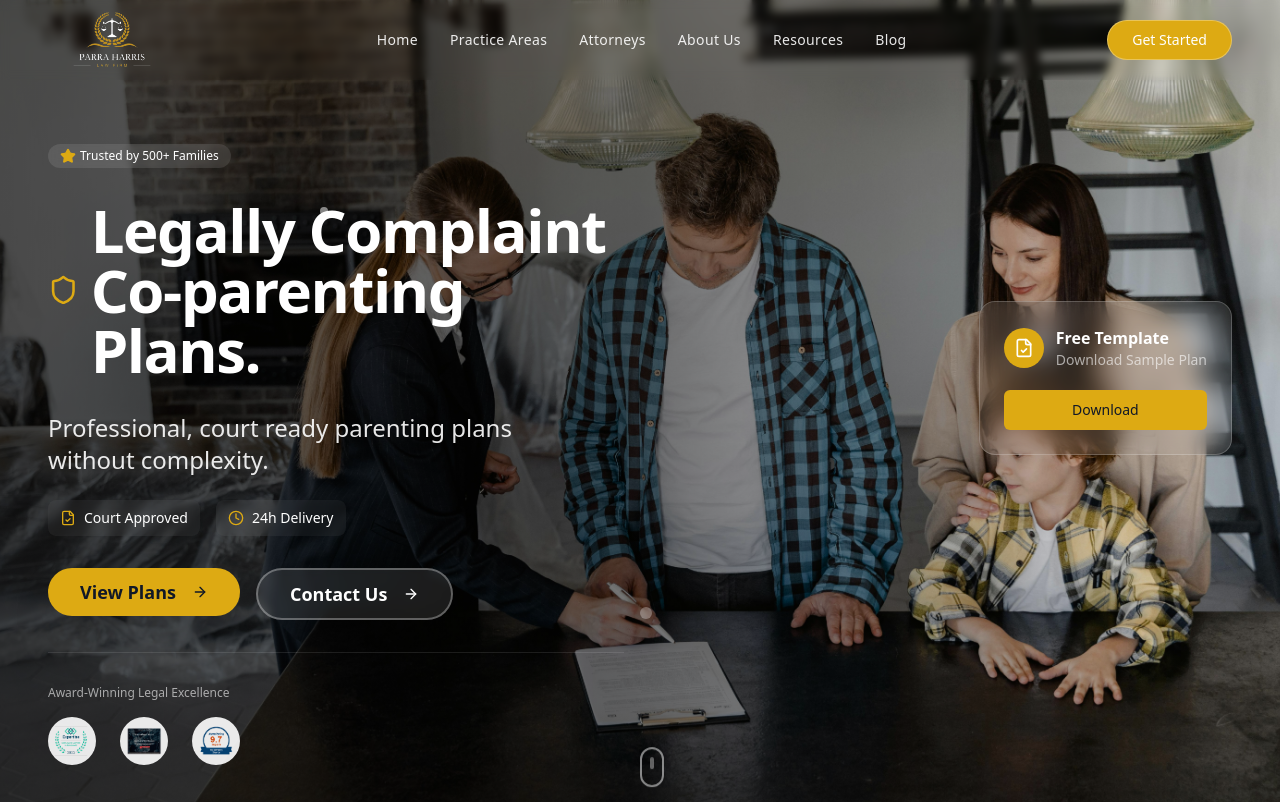
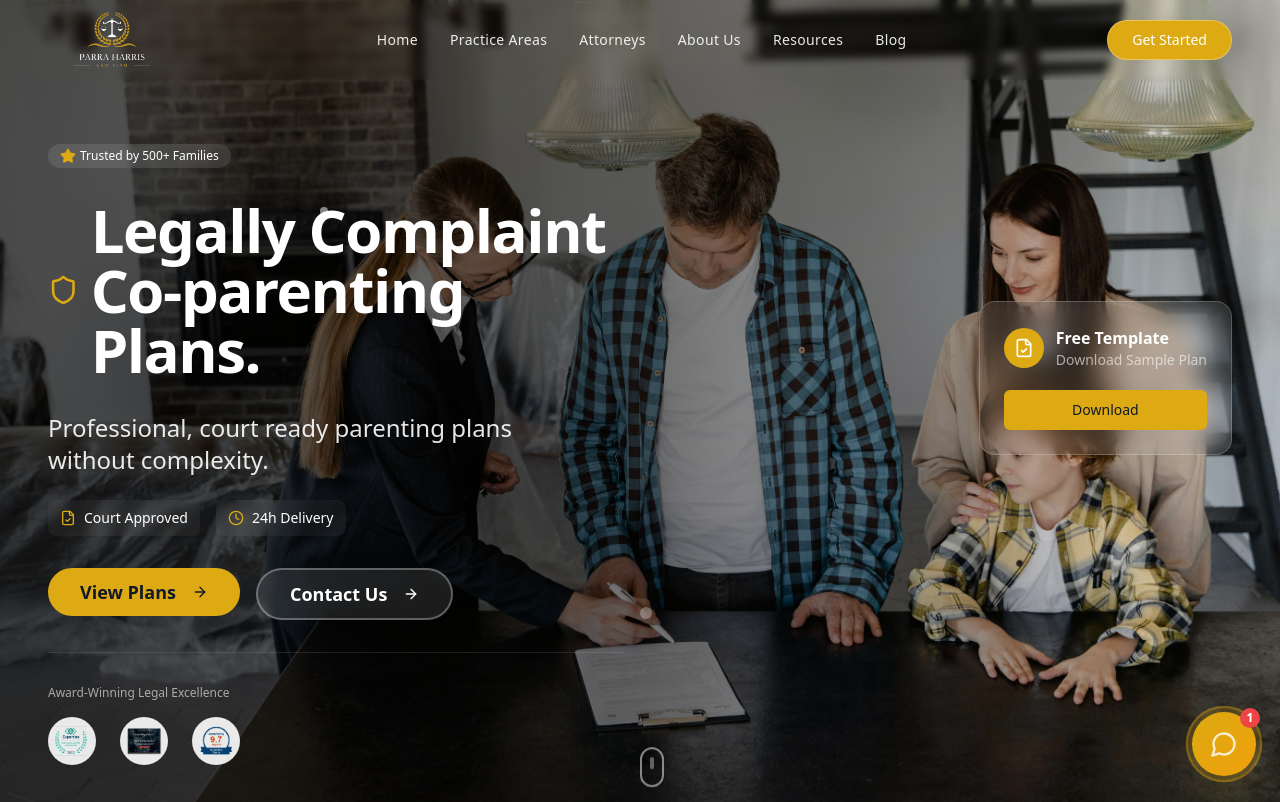
Before and after one commit to Vizx-Global/parraharrislaw_client, a React (Vite) app: page / in a window 1280 px wide. Shown: the top 802 px of the page. Built offline with nearby package versions, Linux system fonts and the light colour scheme; the HTML template or start-up script is replaced by a standard one.

Commit message:
added chat bubble

```diff
--- a/src/App.tsx
+++ b/src/App.tsx
@@ -6,6 +6,7 @@ import { BrowserRouter, Routes, Route } from "react-router-dom";
 import Index from "./pages/Index";
 import NotFound from "./pages/NotFound";
 import ScrollToTopButton from "@/components/ScrollToTopButton";
+import ChatBubble from "@/components/ChatBubble"; // Import the ChatBubble
 
 const queryClient = new QueryClient();
 
@@ -20,7 +21,10 @@ const App = () => (
           <Route path="*" element={<NotFound />} />
         </Routes>
       </BrowserRouter>
-      <ScrollToTopButton/>
+
+      {/* Both components will appear in bottom right */}
+      <ScrollToTopButton />
+      <ChatBubble />
     </TooltipProvider>
   </QueryClientProvider>
 );
--- a/src/components/ScrollToTopButton.tsx
+++ b/src/components/ScrollToTopButton.tsx
@@ -32,7 +32,7 @@ const ScrollToTopButton = () => {
           exit={{ opacity: 0, y: 50 }}
           transition={{ duration: 0.3 }}
           onClick={scrollToTop}
-          className="fixed bottom-16 right-6 z-50 bg-church-gold hover:bg-yellow-600 text-white p-3 rounded-full shadow-lg"
+          className="fixed bottom-16 left-6 z-50 bg-church-gold hover:bg-yellow-600 text-white p-3 rounded-full shadow-lg"
           aria-label="Scroll to top"
         >
           <ArrowUp className="w-5 h-5" />
```
